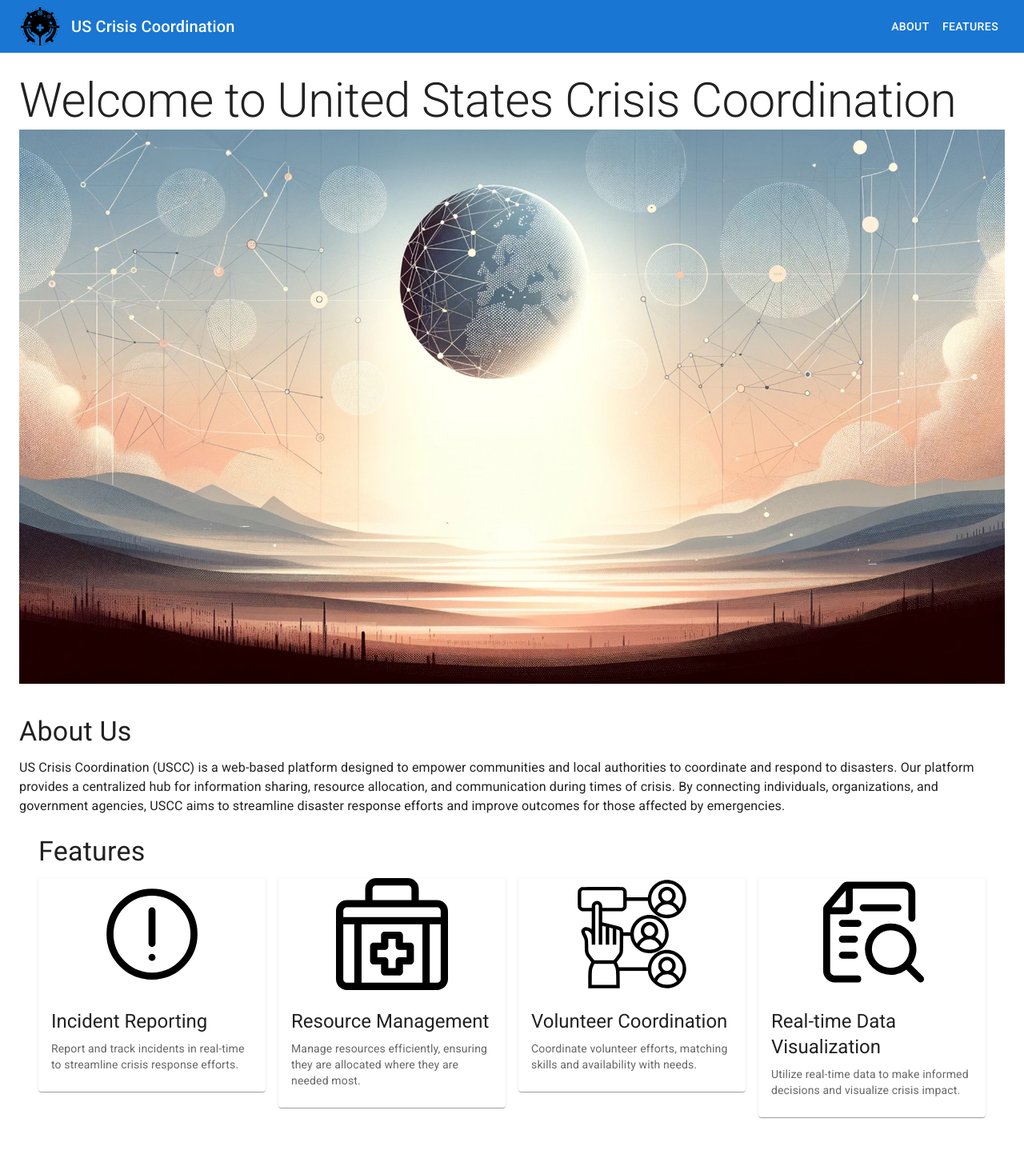
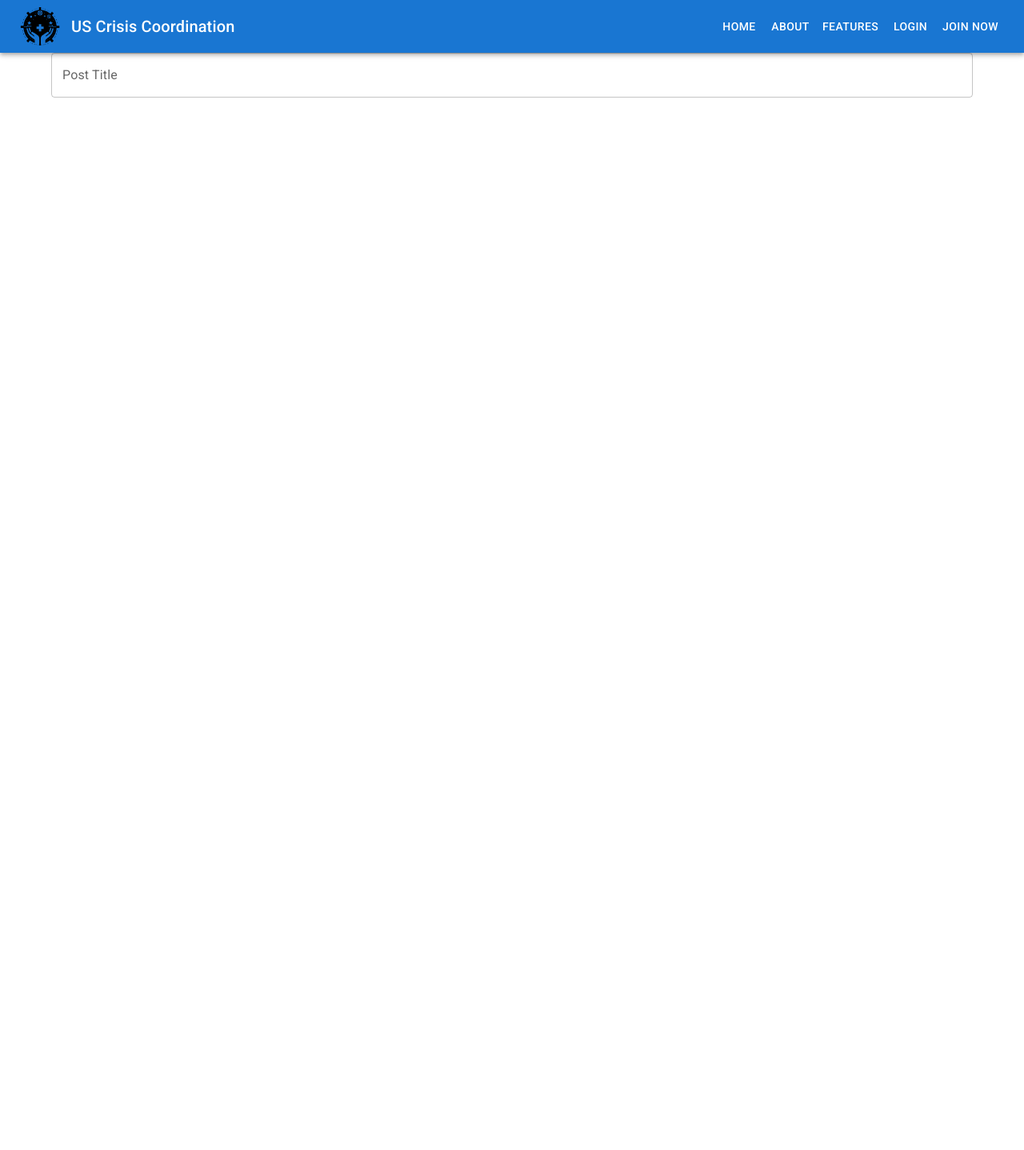
Before and after one commit to martinezeth/us-cc, a React (Create React App) app in the folder us-cc/: page /newreport in a window 1280 px wide. Shown: the top 1438 px of the page at 80% size. After the commit the page ends 800 px from the top, so only its background shows below. Built offline with nearby package versions, Linux system fonts and the light colour scheme.

Commit message:
Added routes using React Router.

```diff
--- a/us-cc/src/App.js
+++ b/us-cc/src/App.js
@@ -1,25 +1,44 @@
 import React from 'react';
+import { BrowserRouter as Router, Routes, Route} from 'react-router-dom';
 
 
 import './Styles/styles.css'
 import HeaderComponent from './components/headerComponent';
 import FooterComponent from './components/footerComponent';
-// import LandingPage from './components/LandingPage/LandingPage';
+
 import LandingPage from './Pages/LandingPage';
+import NewReportPage from './Pages/NewReportPage';
 
 import { ThemeProvider } from "@mui/material/styles";
 import CssBaseline from "@mui/material/CssBaseline";
+import { AuthenticationPage } from './Pages/LoginRegisterPage';
 
 // import theme from "assets/theme";
 
 function App() {
   return (
-    <div className="App">
-      <HeaderComponent />
-      <LandingPage />
-      <FooterComponent />
-    </div>
+    <Router>
+      <div className="App">
+        <HeaderComponent />
+        <Routes>
+          <Route path="/" element={<LandingPage />} />
+          <Route path="/login" element={<AuthenticationPage RegoOrLogin="Login" />} />
+          <Route path="/register" element={<AuthenticationPage RegoOrLogin="Register" />} />
+          <Route path="/newreport" element={<NewReportPage />} />
+        </Routes>
+        {/* <LandingPage /> */}
+        <FooterComponent />
+      </div>
+    </Router>
   );
 }
 
+// Do the routes within this file
+// landing page route: just a default route
+// login register route: /login and /register (both go to same page, but display different text based on route in component (Is this possible?))
+// new report route:  goes to new report page (/newreport)
+
+// 1) Do the routes within App.js file
+//  Build out the pages to utilize the components
+
 export default App;
--- a/us-cc/src/Components/AboutSection.js
+++ b/us-cc/src/Components/AboutSection.js
@@ -4,7 +4,7 @@ import Typography from '@mui/material/Typography';
 
 const AboutSection = () => {
     return (
-        <Box sx={{mt: 4}}>
+        <Box sx={{ p: 3 }} id="about-section">
             <Typography variant="h4" gutterBottom>
                 About Us
             </Typography>
--- a/us-cc/src/Components/FeaturesSection.js
+++ b/us-cc/src/Components/FeaturesSection.js
@@ -38,7 +38,7 @@ const featuresList = [
 
 const FeaturesSection = () => {
   return (
-    <Box sx={{ flexGrow: 1, bgcolor: 'background.paper', p: 3 }} id="features">
+    <Box sx={{ flexGrow: 1, bgcolor: 'background.paper', p: 3 }} id="features-section">
       <Typography variant="h4" gutterBottom>
         Features
       </Typography>
--- a/us-cc/src/Components/headerComponent.js
+++ b/us-cc/src/Components/headerComponent.js
@@ -3,17 +3,36 @@ import { AppBar, Toolbar, Typography, Button, IconButton, Box } from '@mui/mater
 import { AuthenticationPage, Login } from '../Pages/LoginRegisterPage';
 // import MenuIcon from '@mui/icons-material/Menu';
 import Logo from '../Images/usccLogoDraft.svg';
-import {
-  BrowserRouter as Router,
-  Route,
-  Routes} from "react-router-dom";
+import { Link, useNavigate, useLocation } from 'react-router-dom';
 
 const HeaderComponent = () => {
+
+  const location = useLocation();
+  const navigate = useNavigate();
+
+  // Function to handle navigation to different sections of the main page (i.e. Home, About, Features, etc.)
+  const handleNavigation = (sectionId) => {
+    if (location.pathname === '/') {
+      scrollToSection(sectionId);
+    } else {
+      navigate("/", { state: { sectionId: sectionId } });
+    }
+  };
+
+
+  const scrollToSection = (sectionId) => {
+    const section = document.getElementById(sectionId);
+    if (section) {
+      section.scrollIntoView({ behavior: 'smooth', block: 'start' });
+    }
+  };
+
+
   return (
     <AppBar position="static">
       <Toolbar>
         {/* Logo */}
-        <IconButton edge="start" color="inherit" aria-label="logo">
+        <IconButton edge="start" color="inherit" aria-label="logo" component={Link} to="/">
           <img src={Logo} alt="logo" style={{ maxHeight: '50px' }} />
         </IconButton>
 
@@ -26,31 +45,13 @@ const HeaderComponent = () => {
         <Box sx={{ flexGrow: 1 }} />
 
         {/* Navigation Links */}
-        <Button color="inherit" href="#about">About</Button>
-        <Button color="inherit" href="#features">Features</Button>
+        <Button color="inherit" component={Link} to="/">Home</Button>
+        <Button color="inherit" onClick={() => handleNavigation('about-section')}>About</Button>
+        <Button color="inherit" onClick={() => handleNavigation('features-section')}>Features</Button>
 
         {/* Login/Join Now Button */}
-
-            {/* <Switch>
-              <Route path="/login">
-                <AuthenticationPage RegoOrLogin="Login" />
-              </Route>
-              <Route path="/register">
-                <AuthenticationPage RegoOrLogin="Register" />
-              </Route>
-            </Switch> */}
-            {/**
-             * https://stackoverflow.com/questions/59520261/how-to-append-textquery-to-a-react-router-url
-             */}
-        <Router>
-          <Routes>
-            <Route path="/login" element={<AuthenticationPage RegoOrLogin={"Login"}/>}/>
-            <Route path="/register" element={<AuthenticationPage RegoOrLogin={"Register"} />} />
-          </Routes>
-        </Router>
-
-        {/* <Button color="inherit" >Login</Button>
-        <Button color="inherit" variant="outlined" >Join Now</Button> */}
+        <Button color="inherit" component={Link} to="/login">Login</Button>
+        <Button color="inherit" component={Link} to="/register">Join Now</Button>
       </Toolbar>
     </AppBar>
   );
--- a/us-cc/src/Pages/LandingPage.js
+++ b/us-cc/src/Pages/LandingPage.js
@@ -1,34 +1,36 @@
 import * as React from 'react';
+import { useLocation } from 'react-router-dom';
 import CssBaseline from '@mui/material/CssBaseline';
 import Box from '@mui/material/Box';
-import { ThemeProvider, createTheme } from '@mui/material/styles';
-// import getLPTheme from '../components/getLPTheme';
-import AboutSection from '../components/AboutSection';
 import { Typography } from '@mui/material';
 import landingPageMainImage from '../Images/landingPageMainImage.webp';
+import AboutSection from '../components/AboutSection';
 import FeaturesSection from '../components/FeaturesSection';
 
+export default function LandingPage() {
+  const location = useLocation();
 
-export default function LandingPage() {
-  const [mode, setMode] = React.useState('light'); // Going to try to implement dark mode option in the future
-  // const LPtheme = createTheme(getLPTheme(mode));
-  // const defaultTheme = createTheme({ palette: { mode } });
-
+  React.useEffect(() => {
+    const { state } = location;
+    if (state && state.sectionId) {
+      const section = document.getElementById(state.sectionId);
+      if (section) {
+        section.scrollIntoView({ behavior: 'smooth', block: 'start' });
+      }
+    }
+  }, [location]);
 
   return (
-    // <ThemeProvider theme={LPtheme}> // commented until dark mode is implemented
     <>
       <CssBaseline />
       <Box sx={{ flexGrow: 1, bgcolor: 'background.default', padding: 3 }}>
-        {/* Box is the Container for landing page content */}
         <Typography variant="h2">
-            Welcome to United States Crisis Coordination
+          Welcome to United States Crisis Coordination
         </Typography>
         <img src={landingPageMainImage} alt="Main Banner" style={{ width: '100%', height: 'auto' }} />
         <AboutSection />
         <FeaturesSection />
       </Box>
-    {/* </ThemeProvider> */}
-     </>
+    </>
   );
 }
--- a/us-cc/src/Pages/LoginRegisterPage.js
+++ b/us-cc/src/Pages/LoginRegisterPage.js
@@ -51,3 +51,5 @@ function AuthenticationPage(RegoOrLogin){
 }
 
 export {AuthenticationPage, Login, Register};
+
+// TODO: Link to authentication page
--- a/us-cc/src/Pages/NewReportPage.js
+++ b/us-cc/src/Pages/NewReportPage.js
@@ -2,7 +2,7 @@ import React from "react";
 import Box from '@mui/material/Box';
 import Typography from '@mui/material/Typography';
 import { Button, Container, FormControl, FormGroup } from "@mui/material";
-import TextField from "@mui/material";
+import TextField from "@mui/material/TextField";
 
 export default function NewReportPage(){
 
--- a/us-cc/src/index.js
+++ b/us-cc/src/index.js
@@ -2,6 +2,7 @@ import React from 'react';
 import ReactDOM from 'react-dom/client';
 import './index.css';
 import App from './App';
+
 
 const root = ReactDOM.createRoot(document.getElementById('root'));
 root.render(
```
